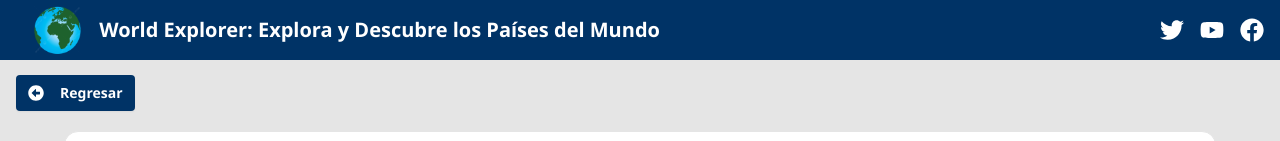
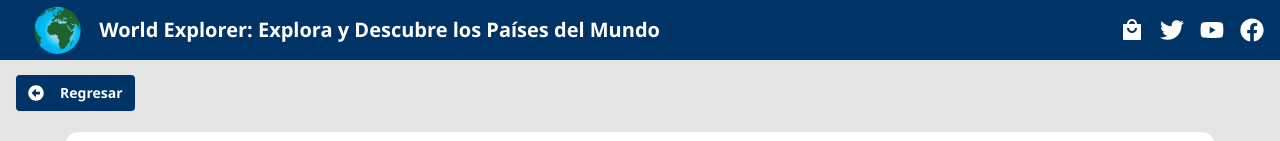
Before and after one commit to mejia-jose/app-countries, a React (Vite) app: page /ticket in a window 1280 px wide. Shown: the top 141 px of the page. Built offline with nearby package versions, Linux system fonts and the light colour scheme.

Commit message:
feat: Se añade icono para ir al manejo de la compra de ticket.

```diff
--- a/src/layouts/Header.tsx
+++ b/src/layouts/Header.tsx
@@ -20,6 +20,7 @@ function Header()
         </div>
 
             <div className="hidden md:flex items-center gap-4">
+                <Icons icon='shopping' color='white' size={24} link='/ticket'/>
                 <Icons icon='twitter' color='white' size={24} link='https://x.com/?lang=es'/>
                 <Icons icon='youtube' color='white' size={24} link='https://www.youtube.com'/>
                 <Icons icon='facebook' color='white' size={24} link='https://www.facebook.com'/>
--- a/src/types/icons/IconProps.ts
+++ b/src/types/icons/IconProps.ts
@@ -7,4 +7,4 @@ export type IconProps =
   link: string;
 };
 
-type IconsAllowed = 'twitter' | 'youtube' | 'facebook' | 'search';
+type IconsAllowed = 'twitter' | 'youtube' | 'facebook' | 'search' | 'shopping';
```
